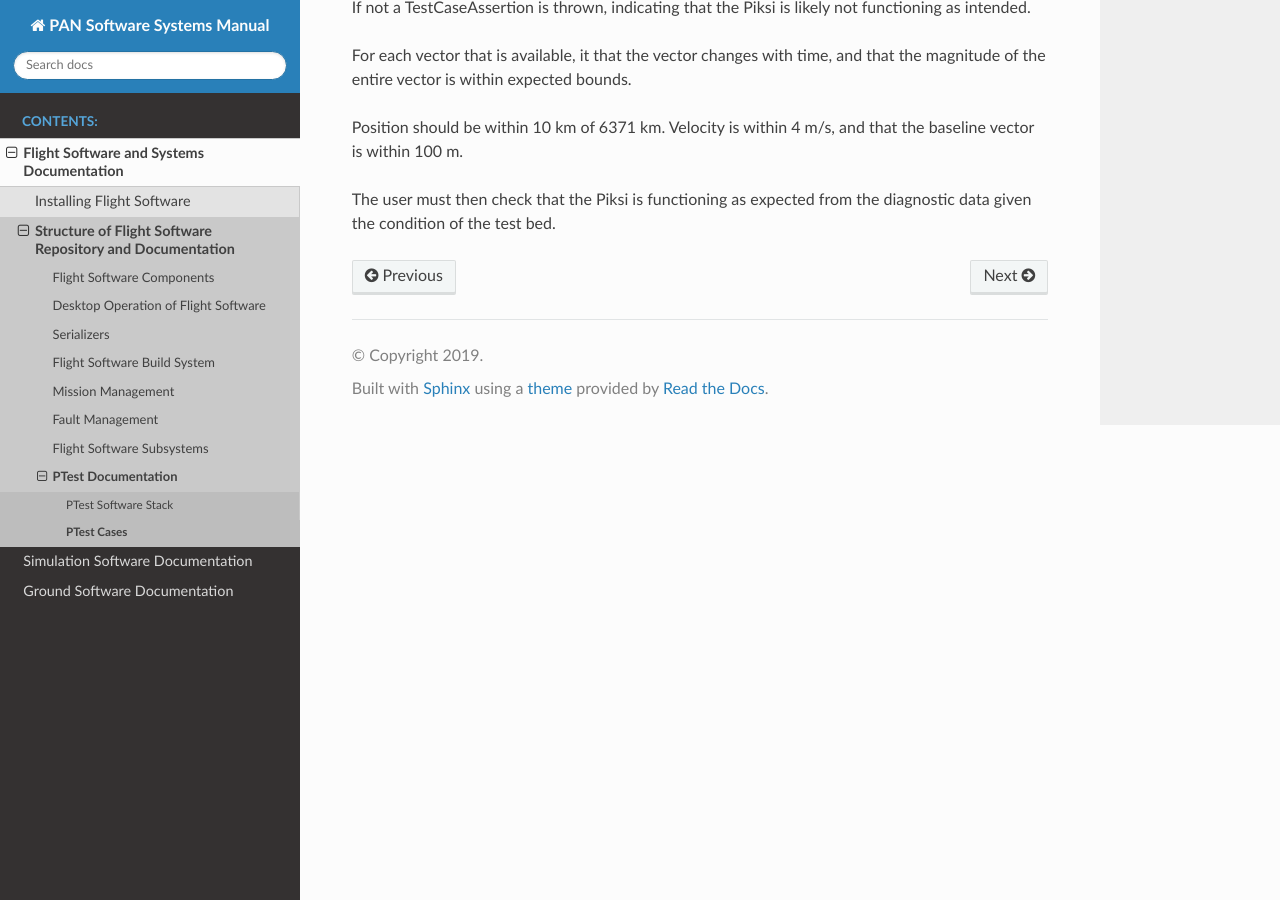
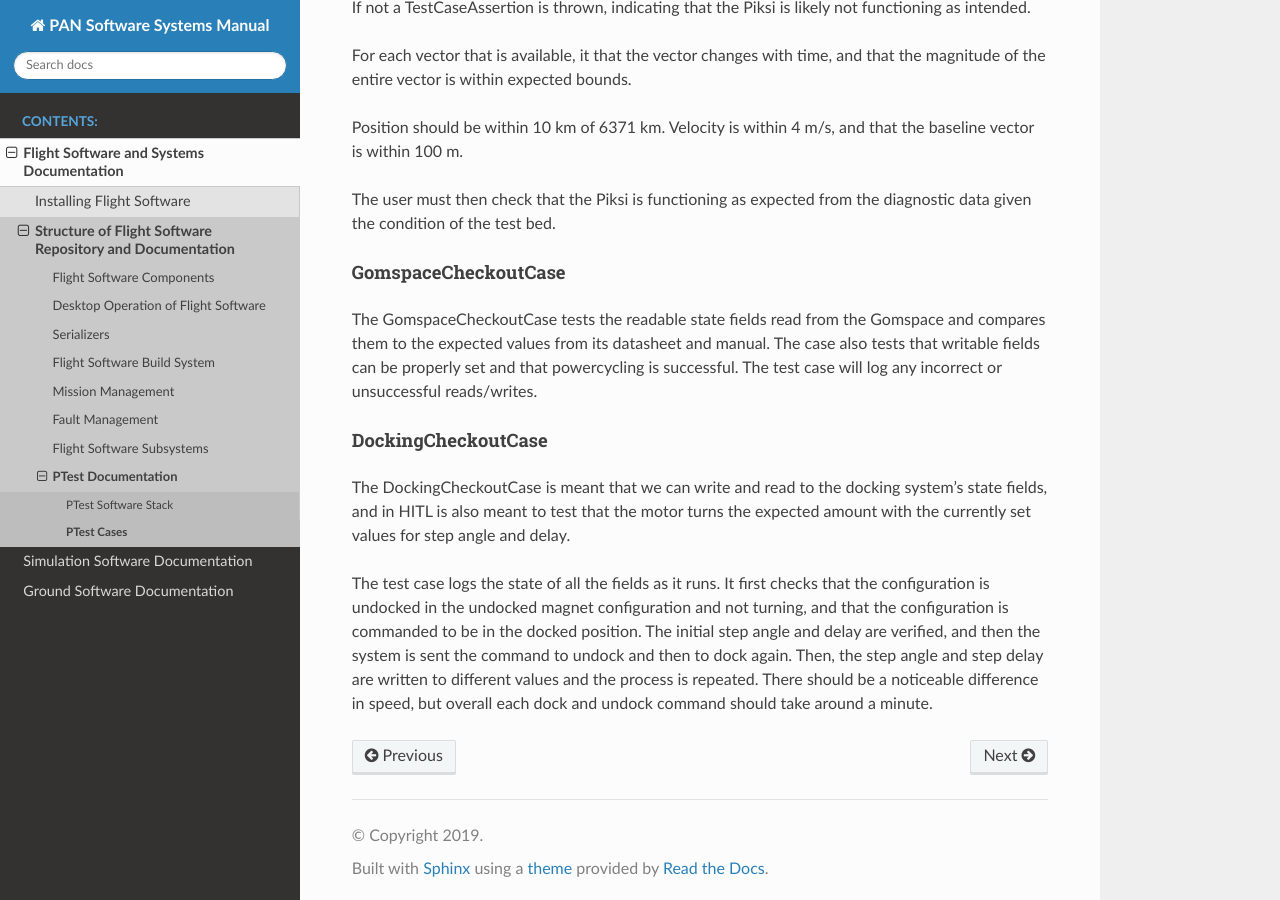
Before and after one commit to pathfinder-for-autonomous-navigation/Documentation, a Sphinx documentation site: the page built from source/flight_software/ptest/writing_ptest_cases.rst, in a window 1280 px wide and 900 px high, scrolled down 2970 px. Built offline with Sphinx 7.4.7 and the Read the Docs theme 2.0.0, drawn with Linux system fonts in a browser that asks for light colours.

Commit message:
Update writing_ptest_cases.rst

```diff
--- a/source/flight_software/ptest/writing_ptest_cases.rst
+++ b/source/flight_software/ptest/writing_ptest_cases.rst
@@ -130,3 +130,16 @@ Position should be within 10 km of 6371 km. Velocity is within 4 m/s, and that t
 
 The user must then check that the Piksi is functioning as expected from the diagnostic data given the condition of the
 test bed.
+
+GomspaceCheckoutCase
+####################
+
+The GomspaceCheckoutCase tests the readable state fields read from the Gomspace and compares them to the expected values from its datasheet and manual. The case also tests that writable fields can be properly set and that powercycling is successful. The test case will log any incorrect or unsuccessful reads/writes.
+
+DockingCheckoutCase
+###################
+
+The DockingCheckoutCase is meant that we can write and read to the docking system's state fields, and in HITL is also meant to test that the motor turns the expected amount with the currently set values for step angle and delay.
+
+The test case logs the state of all the fields as it runs. It first checks that the configuration is undocked in the undocked magnet configuration and not turning, and that the configuration is commanded to be in the docked position. The initial step angle and delay are verified, and then the system is sent the command to undock and then to dock again.
+Then, the step angle and step delay are written to different values and the process is repeated. There should be a noticeable difference in speed, but overall each dock and undock command should take around a minute.
```
